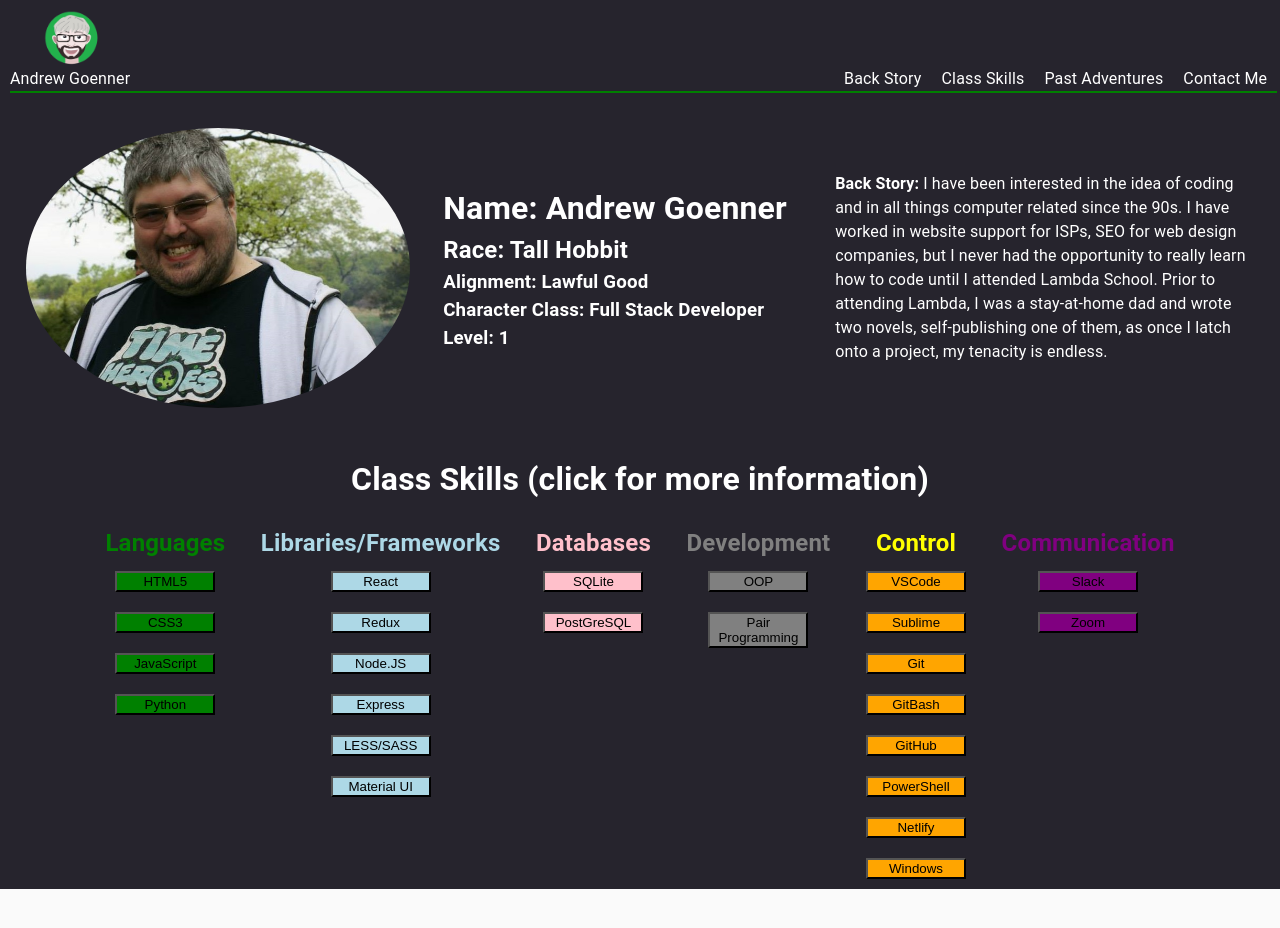
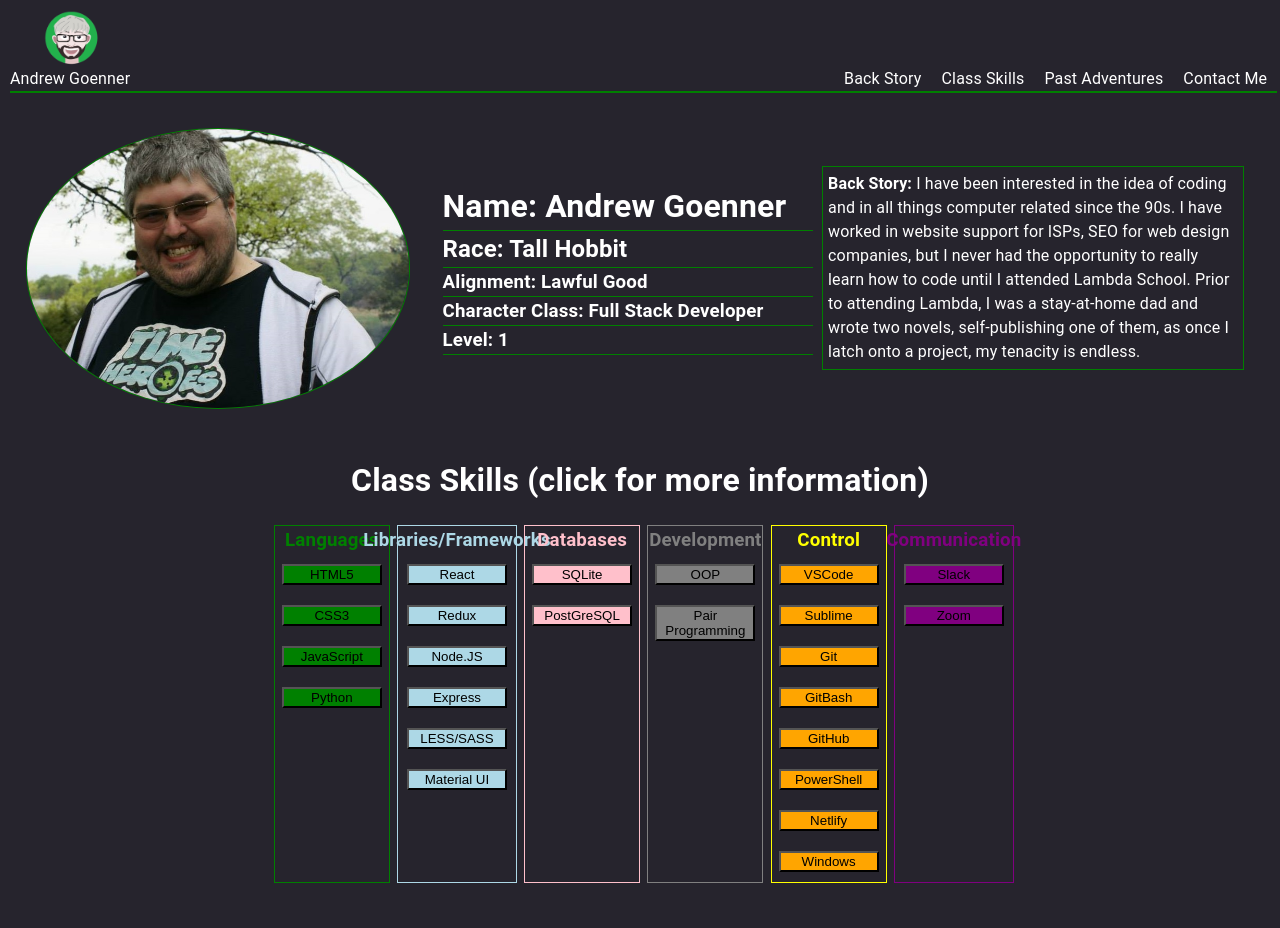
Before and after one commit to drewgoenner/portfolio, a React (Create React App) app: page / in a window 1280 px wide. Shown: the top 928 px of the page. Before the commit the page ends 889 px from the top, so only its background shows below. Built offline with nearby package versions, Linux system fonts and the light colour scheme.

Commit message:
made the page look more like a character sheet

```diff
--- a/src/landing/components/About.jsx
+++ b/src/landing/components/About.jsx
@@ -24,26 +24,35 @@ const useStyles = makeStyles(theme => ({
 
 
     aboutContent: {
-        width: '50%'
+        width: '50%',
+        padding: '5px',
+        margin: '2%',
+        border: '1px solid green'
     },
 
     h1: {
         margin: '0 2%',
-        width: '400px'
+        width: '370px',
+        borderBottom: '1px solid green'
     },
 
     h2: {
-        margin: '0 2%'
+        margin: '0 2%',
+        width: '370px',
+        borderBottom: '1px solid green'
     },
 
     h3: {
-        margin: '0 2%'
+        margin: '0 2%',
+        width: '370px',
+        borderBottom: '1px solid green'
     },
 
     profpic: {
         width: "30%",
         borderRadius: '50%',
-        margin: '2%'
+        margin: '2%',
+        border: '1px solid green'
     }
 
 
--- a/src/landing/components/Skills.jsx
+++ b/src/landing/components/Skills.jsx
@@ -18,44 +18,64 @@ const useStyles = makeStyles(theme => ({
     skills: {
         display: 'flex',
         flexDirection: 'row',
-        justifyContent: 'center'
+        justifyContent: 'center',
+        margin: '0 0 5% 0'
     },
 
     languages: {
         display: 'flex',
         flexDirection: 'column',
-        margin: '0 2%',
-        alignItems: 'center'
+        margin: '0 1%',
+        alignItems: 'center',
+        border: '1px solid green',
+        width: '16%'
 
     },
 
     libframe: {
         display: 'flex',
         flexDirection: 'column',
-        margin: '0 2%',
-        alignItems: 'center'
+        // margin: '0 2%',
+        alignItems: 'center',
+        border: '1px solid lightblue',
+        width: '16%'
     },
 
-    datasoft: {
+    data: {
         display: 'flex',
         flexDirection: 'column',
-        margin: '0 2%',
-        alignItems: 'center'
+        margin: '0 1%',
+        alignItems: 'center',
+        border: '1px solid pink',
+        width: '16%'
+    },
+
+    soft: {
+        display: 'flex',
+        flexDirection: 'column',
+        // margin: '0 2%',
+        alignItems: 'center',
+        border: '1px solid gray',
+        width: '16%'
     },
 
     versioncon: {
         display: 'flex',
         flexDirection: 'column',
-        margin: '0 2%',
-        alignItems: 'center'
+        margin: '0 1%',
+        alignItems: 'center',
+        border: '1px solid yellow',
+        width: '16%'
 
     },
 
     commcon: {
         display: 'flex',
         flexDirection: 'column',
-        margin: '0 2%',
-        alignItems: 'center'
+        // margin: '0 2%',
+        alignItems: 'center',
+        border: '1px solid purple',
+        width: '16%'
     },
 
     langH2: {
@@ -100,7 +120,7 @@ export default function Skills() {
             <div className = {classes.skills}>
 
                 <div className = {classes.languages}>
-                    <h2 className = {classes.langH2}>Languages</h2>
+                    <h3 className = {classes.langH2}>Languages</h3>
                     <HtmlModal />
                     <CSSModal />
                     <JavaScriptModal  />
@@ -108,7 +128,7 @@ export default function Skills() {
                 </div>
 
                 <div className = {classes.libframe}>
-                    <h2 className = {classes.libH2}>Libraries/Frameworks</h2>
+                    <h3 className = {classes.libH2}>Libraries/Frameworks</h3>
                     <ReactModal />
                     <ReduxModal />
                     <NodeModal />
@@ -117,20 +137,20 @@ export default function Skills() {
                     <MaterialModal />
                 </div>
 
-                <div className = {classes.datasoft}>
-                    <h2 className = {classes.dataH2}>Databases</h2>
+                <div className = {classes.data}>
+                    <h3 className = {classes.dataH2}>Databases</h3>
                     <SQLiteModal />
                     <PostGresModal />
                 </div>
 
-                <div className = {classes.datasoft}>
-                    <h2 className = {classes.softH2}>Development</h2>
+                <div className = {classes.soft}>
+                    <h3 className = {classes.softH2}>Development</h3>
                     <OopModal />
                     <PairModal />
                 </div>
 
                 <div className = {classes.versioncon}>
-                    <h2 className = {classes.controlH2}>Control</h2>
+                    <h3 className = {classes.controlH2}>Control</h3>
                     <VSCodeModal />
                     <SublimeModal />
                     <GitModal />
@@ -142,7 +162,7 @@ export default function Skills() {
                 </div>
 
                 <div className = {classes.commcon}>
-                    <h2 className = {classes.commH2}>Communication</h2>
+                    <h3 className = {classes.commH2}>Communication</h3>
                     <SlackModal />
                     <ZoomModal />
                 </div>
```
